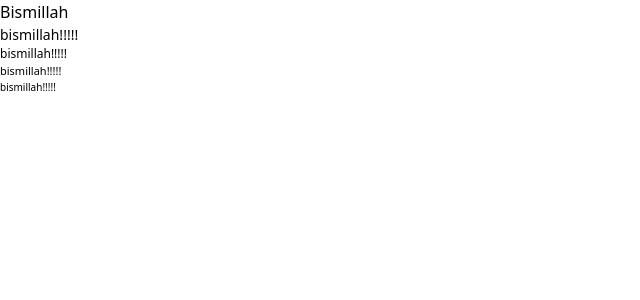
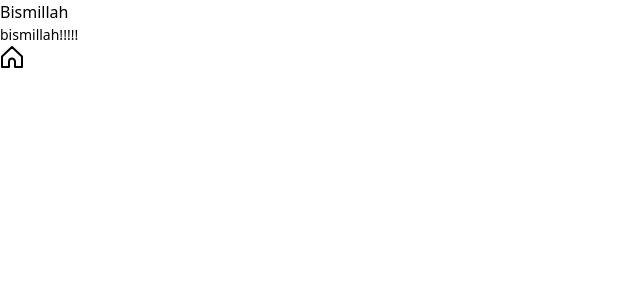
Before and after one commit to yunustalhac/instagram_clone, a Vue app: page / in a window 1280 px wide. Shown: the top 300 px of the page, without its empty margins (0-640 px from the left). Built offline with nearby package versions, Linux system fonts and the light colour scheme.

Commit message:
bismillah

```diff
--- a/package.json
+++ b/package.json
@@ -10,6 +10,7 @@
     "format": "prettier --write src/"
   },
   "dependencies": {
+    "vite-svg-loader": "^4.0.0",
     "vue": "^3.3.4",
     "vue-router": "^4.2.4"
   },
@@ -23,6 +24,7 @@
     "postcss": "^8.4.29",
     "prettier": "^3.0.0",
     "tailwindcss": "^3.3.3",
-    "vite": "^4.4.9"
+    "vite": "^4.4.9",
+    "vue-svg-loader": "^0.16.0"
   }
 }
--- a/src/views/HomeView.vue
+++ b/src/views/HomeView.vue
@@ -2,9 +2,24 @@
   <div class="home">
     <h1>Bismillah</h1>
     <text-page>bismillah!!!!!</text-page>
-    <text-page size="small">bismillah!!!!!</text-page>
-    <text-page size="xsmall">bismillah!!!!!</text-page>
-    <text-page size="xxsmall">bismillah!!!!!</text-page>
+    <svg
+      aria-label="Ana Sayfa"
+      color="rgb(0, 0, 0)"
+      fill="rgb(0, 0, 0)"
+      height="24"
+      role="img"
+      viewBox="0 0 24 24"
+      width="24"
+    >
+      <path
+        d="M9.005 16.545a2.997 2.997 0 0 1 2.997-2.997A2.997 2.997 0 0 1 15 16.545V22h7V11.543L12 2 2 11.543V22h7.005Z"
+        fill="none"
+        stroke="currentColor"
+        stroke-linejoin="round"
+        stroke-width="2"
+      ></path>
+    </svg>
+    <!--home svg-->
   </div>
 </template>
 
--- /dev/null
+++ b/vue.config.js
@@ -0,0 +1,21 @@
+module.exports = {
+  chainWebpack: (config) => {
+    const svgRule = config.module.rule('svg')
+
+    svgRule.uses.clear()
+
+    svgRule
+      .use('vue-loader-v16')
+      .loader('vue-loader-v16')
+      .end()
+      .use('vue-svg-loader')
+      .loader('vue-svg-loader')
+  },
+  configureWebpack:
+    process.env.NODE_ENV === 'production'
+      ? {}
+      : {
+          devtool: 'source-map'
+        },
+  publicPath: process.env.NODE_ENV === 'production' ? '/PersonalWebsite/' : '/'
+}
```
Also changed, not shown: src/components/icons/IconCommunity.vue (added, +7 -0 lines), src/components/icons/IconDocumentation.vue (added, +7 -0 lines), src/components/icons/IconEcosystem.vue (added, +7 -0 lines), src/components/icons/IconSupport.vue (added, +7 -0 lines), src/components/icons/IconTooling.vue (added, +19 -0 lines), 2 other files (tests, documents, lock files or other folders).
